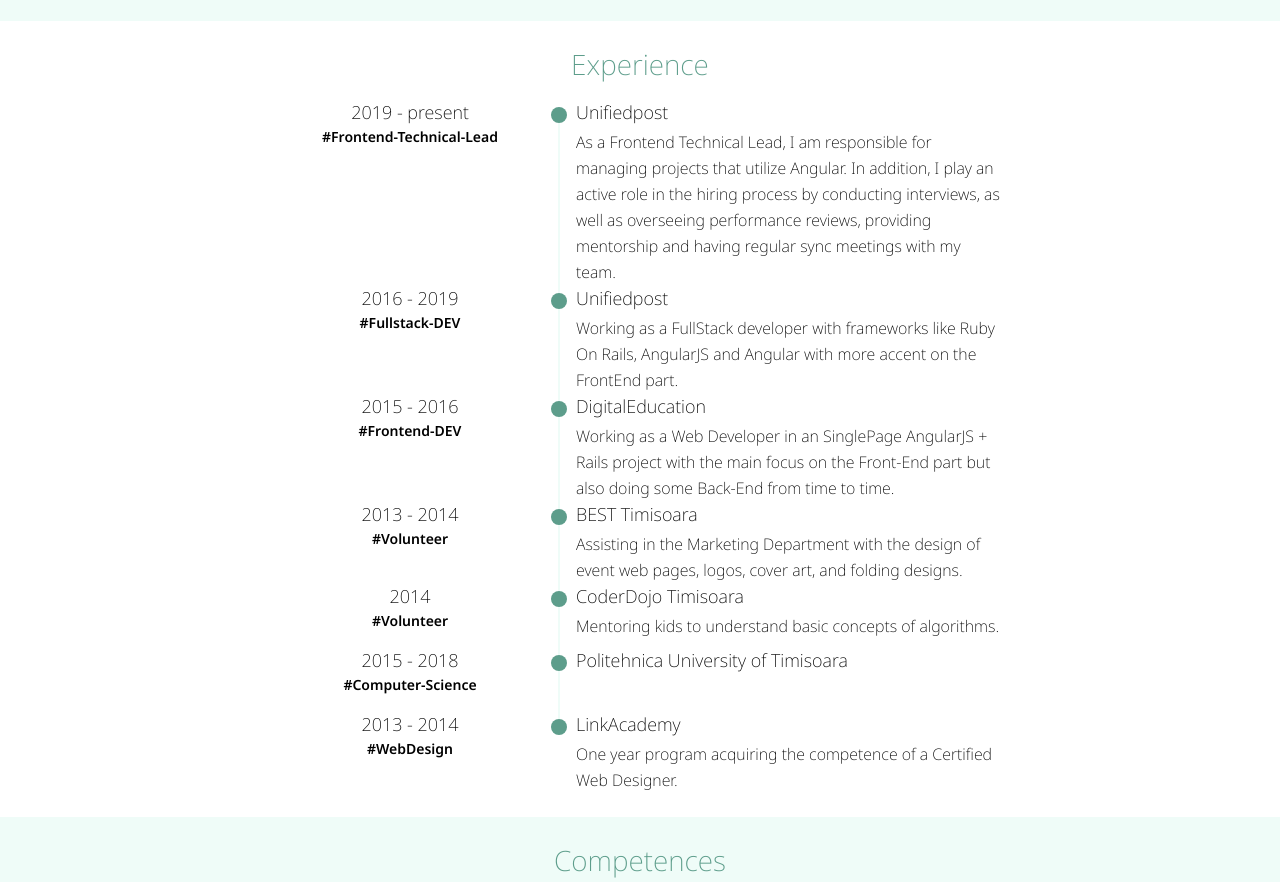
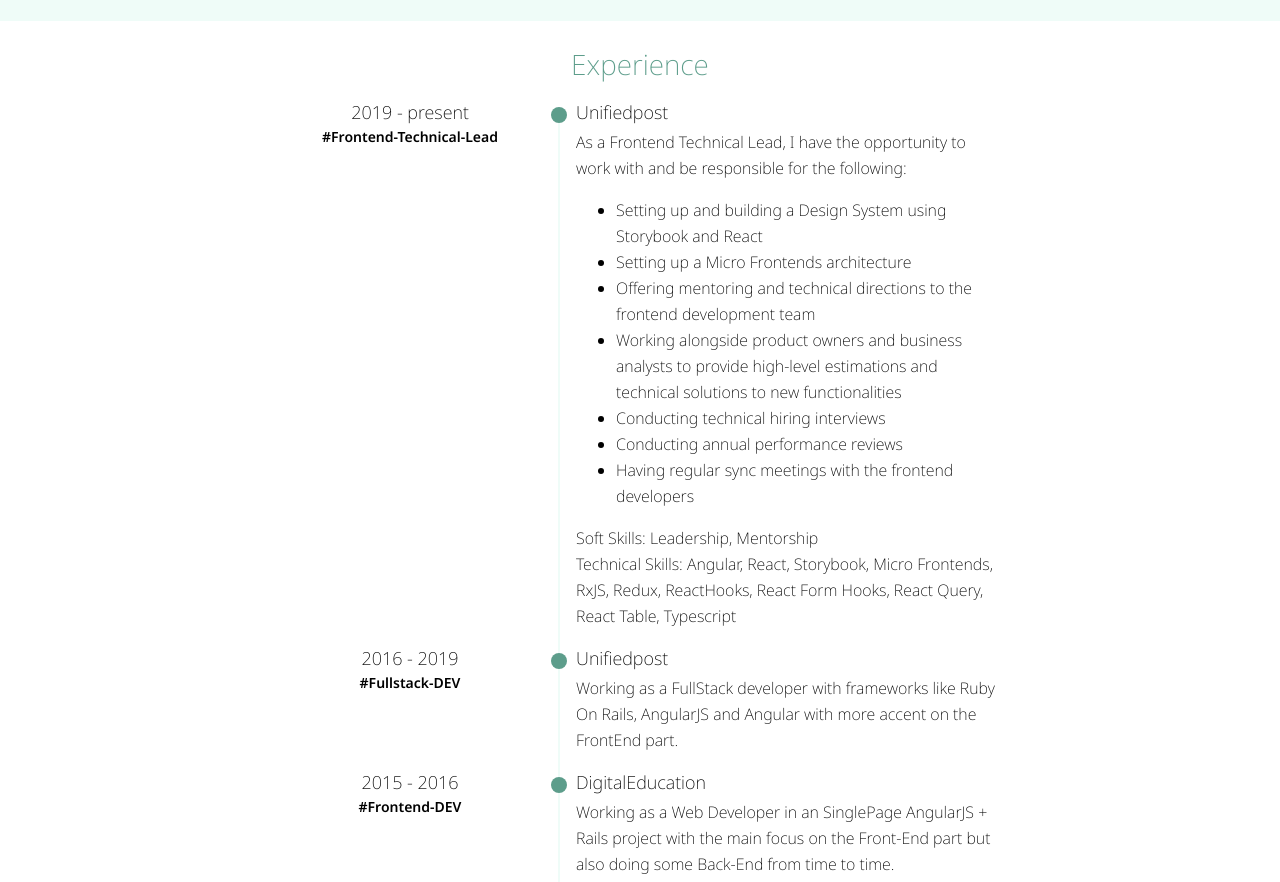
Before and after one commit to eye1994/sebestyen.me, an Astro site: page / in a window 1280 px wide. Shown: the part 530-1412 px from the top of the page. Built offline with nearby package versions, Linux system fonts and the light colour scheme; Astro itself is replaced by a stand-in of ours.

Commit message:
Update resume

```diff
--- a/src/components/Header.tsx
+++ b/src/components/Header.tsx
@@ -1,4 +1,4 @@
-import { useRef } from "react";
+import { useRef, useState } from "react";
 import { useElementLeftViewport } from "../helpers/hooks/use-element-left-viewport";
 import { CodeAnimation } from "../helpers/animation/Code";
 import clsx from "clsx";
--- a/src/components/ProgressBar.tsx
+++ b/src/components/ProgressBar.tsx
@@ -8,6 +8,7 @@
 export const ProgressBar = ({ percentage }: ProgressBarProps) => {
   const progressBarRef = useRef(null);
   const isVisible = useEnteredViewPort(progressBarRef);
+
 
   const styles: CSSProperties = {
     ...(isVisible ? { width: `${percentage}%` } : { width: "0" }),
--- a/src/components/timeline/TimelineEvent.tsx
+++ b/src/components/timeline/TimelineEvent.tsx
@@ -2,7 +2,7 @@
 
 export interface TimelineEventProps {
   title: string;
-  description?: string;
+  description?: string | JSX.Element;
   startPeriod: string;
   endPeriod?: string;
   hashtag?: string;
--- a/src/constant/experience.ts
+++ b/src/constant/experience.tsx
@@ -3,8 +3,38 @@
 export const experience: TimelineEventProps[] = [
   {
     title: "Unifiedpost",
-    description:
-      "As a Frontend Technical Lead, I am responsible for managing projects that utilize Angular. In addition, I play an active role in the hiring process by conducting interviews, as well as overseeing performance reviews, providing mentorship and having regular sync meetings with my team.",
+    description: (
+      <>
+        <div>
+          As a Frontend Technical Lead, I have the opportunity to work with and
+          be responsible for the following:
+        </div>
+        <ul>
+          <li>
+            Setting up and building a Design System using Storybook and React
+          </li>
+          <li>Setting up a Micro Frontends architecture</li>
+          <li>
+            Offering mentoring and technical directions to the frontend
+            development team
+          </li>
+          <li>
+            Working alongside product owners and business analysts to provide
+            high-level estimations and technical solutions to new
+            functionalities
+          </li>
+          <li>Conducting technical hiring interviews</li>
+          <li>Conducting annual performance reviews</li>
+          <li>Having regular sync meetings with the frontend developers</li>
+        </ul>
+        <div>Soft Skills: Leadership, Mentorship</div>
+        <div>
+          Technical Skills: Angular, React, Storybook, Micro Frontends, RxJS,
+          Redux, ReactHooks, React Form Hooks, React Query, React Table,
+          Typescript
+        </div>
+      </>
+    ),
     startPeriod: "2019",
     hashtag: "#Frontend-Technical-Lead",
   },
--- a/src/layouts/Layout.astro
+++ b/src/layouts/Layout.astro
@@ -264,7 +264,7 @@
     padding-bottom: 16px;
   }
 
-  .event-content:last-of-type {
+  .event-details:last-of-type .event-content {
     padding-bottom: 0;
   }
 
```
